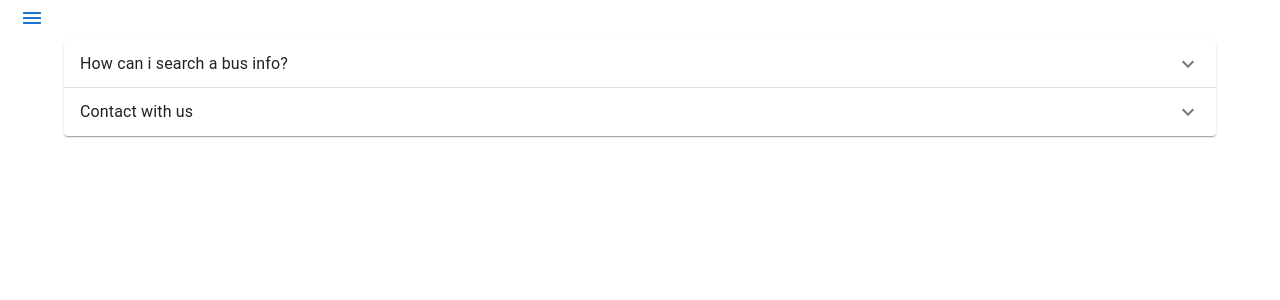
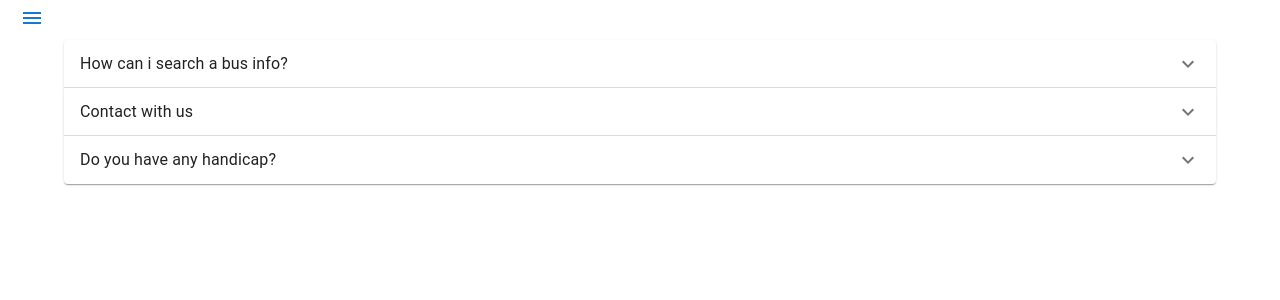
Before and after one commit to rockefeeller/wimb, a React (Create React App) app: page /Faqs in a window 1280 px wide. Shown: the top 300 px of the page. Built offline with nearby package versions, Linux system fonts and the light colour scheme.

Commit message:
UPDATE new handicap faq

```diff
--- a/src/components/faqs/faqs.jsx
+++ b/src/components/faqs/faqs.jsx
@@ -24,6 +24,12 @@ const Faqs = () => {
         "alejandro.gallardo@gmail.com"
       ]}
     />
+    <FaqItem
+      title={"Do you have any handicap?"}
+      description={[
+        "When you go want to search a estimate bus time, you can use the mic icon to speech the stop number."
+      ]}
+    />
     </>
   );
 };
```
